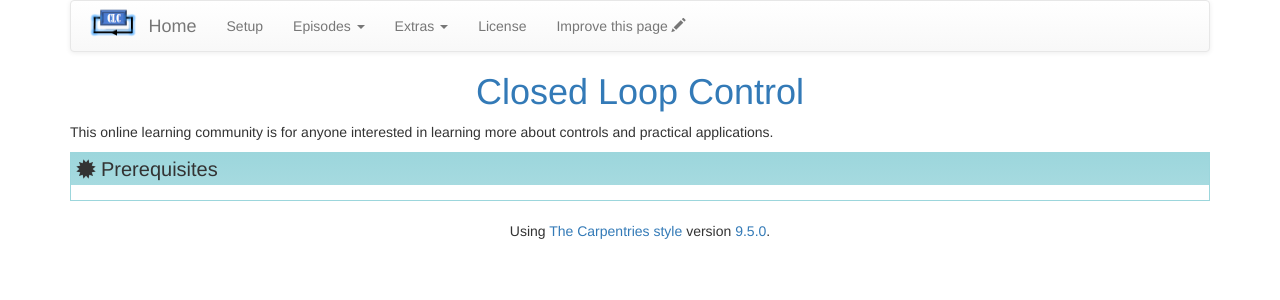
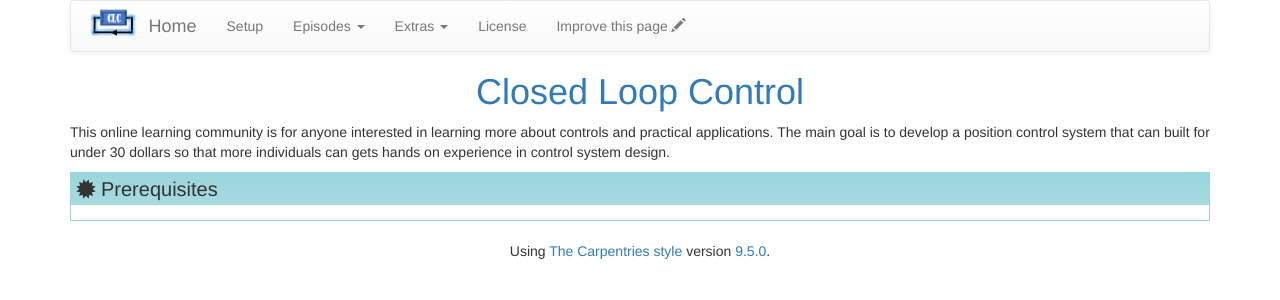
Before and after one commit to closedloopcontrol/closedloopcontrol.github.io, a Jekyll site: the page built from index.md, in a window 1280 px wide. Shown: the top 300 px of the page. Built offline with Jekyll 4.4.1, drawn with Linux system fonts in a browser that asks for light colours.

Commit message:
index - more words

```diff
--- a/index.md
+++ b/index.md
@@ -3,7 +3,7 @@ layout: lesson
 root: .
 ---
 
-This online learning community is for anyone interested in learning more about controls and practical applications.
+This online learning community is for anyone interested in learning more about controls and practical applications. The main goal is to develop a position control system that can built for under 30 dollars so that more individuals can gets hands on experience in control system design.
 >
 >
 >
```
